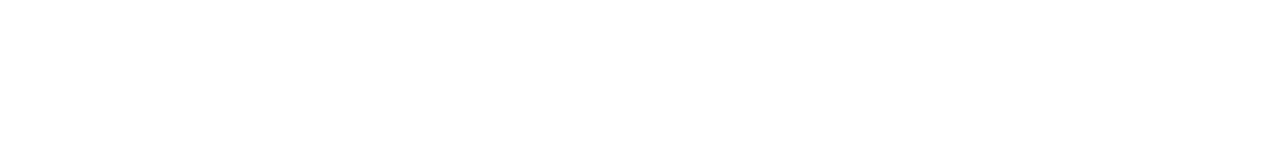
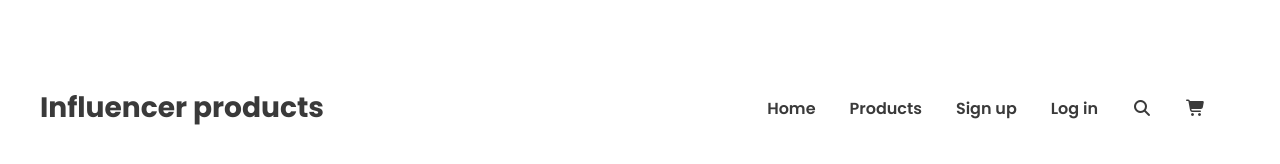
Before and after one commit to bayjidalom/Influencer-Gear-Website, a plain HTML site: page index.html in a window 1280 px wide. Drawn offline with Linux system fonts and the light colour scheme; a web font is replaced by a local one.

Commit message:
Navbar Created

```diff
--- a/index.html
+++ b/index.html
@@ -5,12 +5,30 @@
     <meta charset="UTF-8">
     <meta name="viewport" content="width=device-width, initial-scale=1.0">
     <title>Influencer Gear</title>
+
+    <link rel="stylesheet" href="https://cdnjs.cloudflare.com/ajax/libs/font-awesome/7.0.1/css/all.min.css"
+        integrity="sha512-2SwdPD6INVrV/lHTZbO2nodKhrnDdJK9/kg2XD1r9uGqPo1cUbujc+IYdlYdEErWNu69gVcYgdxlmVmzTWnetw=="
+        crossorigin="anonymous" referrerpolicy="no-referrer" />
     <link rel="stylesheet" href="style.css">
 </head>
 
 <body class="font-poppins">
 
     <header>
+
+        <nav class="navbar display-flex margin">
+            <div class="logo">
+                <h3>Influencer products</h3>
+            </div>
+            <ul class="display-flex nav-menu">
+                <li><a href="">Home</a></li>
+                <li><a href="">Products</a></li>
+                <li><a href="">Sign up</a></li>
+                <li><a href="">Log in</a></li>
+                <li><a href=""><i class="fa-solid fa-magnifying-glass"></i></a></li>
+                <li><a href=""><i class="fa-solid fa-cart-shopping"></i></a></li>
+            </ul>
+        </nav>
 
 
     </header>
--- a/style.css
+++ b/style.css
@@ -6,3 +6,51 @@
     font-optical-sizing: auto;
     font-style: normal;
 }
+
+* {
+    margin: 0;
+    padding: 0;
+    box-sizing: border-box;
+}
+
+/* SHARED STYLES */
+
+.display-flex,
+nav ul {
+    display: flex;
+}
+
+.margin {
+    margin: 0 auto;
+}
+
+/* NAVBAR RELATED STYLES */
+
+nav {
+    max-width: 1200px;
+    /* border: 1px solid black; */
+    justify-content: space-between;
+    align-items: center;
+    padding-top: 87px;
+}
+
+nav li {
+    list-style-type: none;
+}
+
+nav li a {
+    text-decoration: none;
+    margin-right: 34px;
+}
+
+.logo {
+    font-size: 24px;
+    font-weight: 800;
+    color: #3A3A3A;
+}
+
+nav a {
+    font-size: 16px;
+    font-weight: 600;
+    color: #3A3A3A;
+}
```
